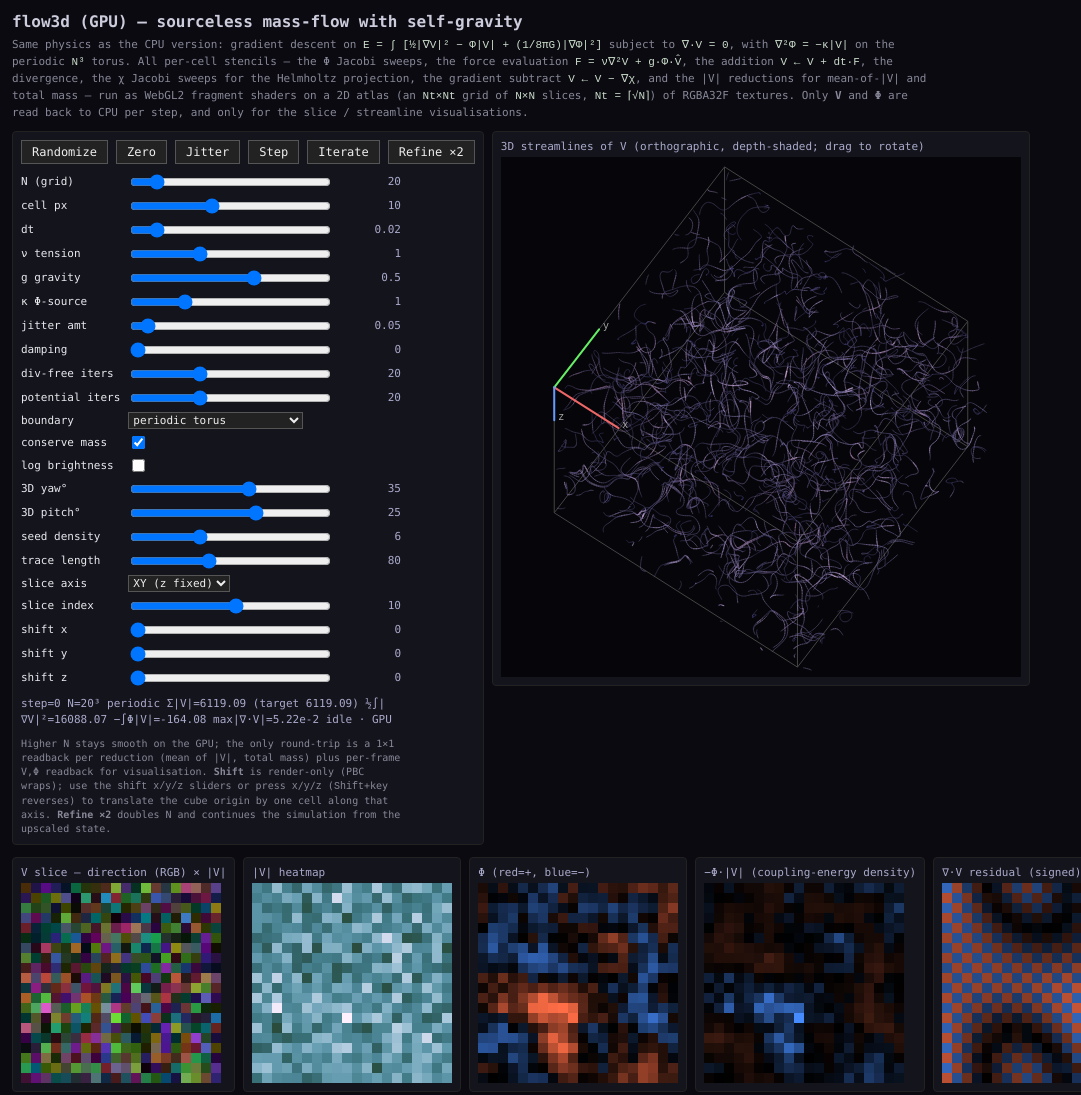
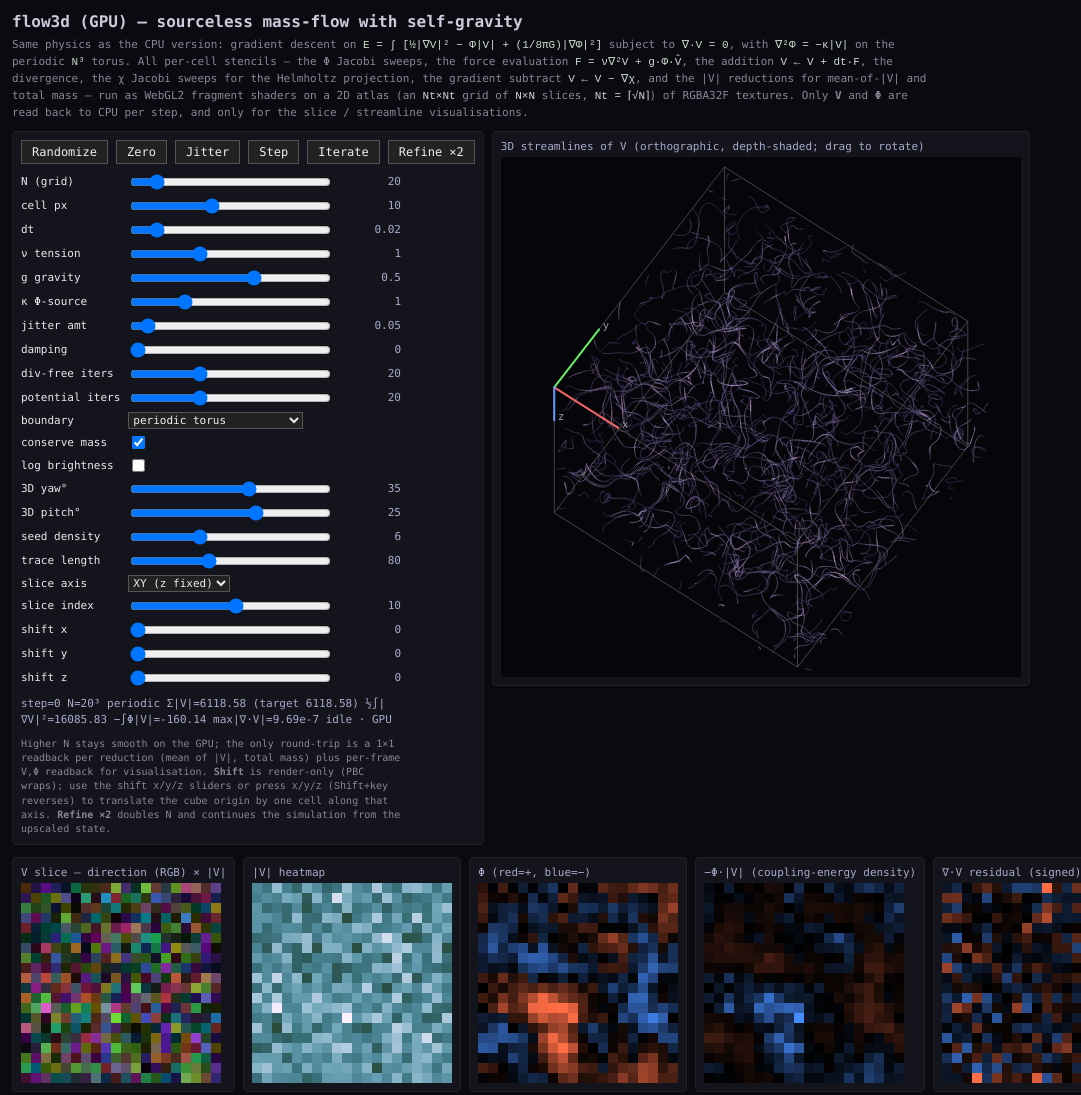
Before and after one commit to lukacslacko/sim3d, a plain HTML site: page flow3d.html in a window 1280 px wide. Shown: the whole page, without its empty margins (0-1081 px from the left). Drawn offline with Linux system fonts and the light colour scheme.

Commit message:
flow3d: red-black SOR for the Helmholtz / potential Jacobi sweeps
The plain weighted-Jacobi solver was converging at rate 1−2π²/N² per
sweep, so at N=56 with the default 20 iters per step the slow modes of
∇·V never got squeezed out and divergence persisted at steady state
(max|∇·V| ≈ 0.12 in the user's run).

The 7-point Laplacian is bipartite (red↔black), so a red-black sweep
is exact Gauss-Seidel.  The shader takes uParity ∈ {0,1} and copies
the wrong-parity cells through; one "iter" is two passes (red, then
black).  uOmega is auto-set to the analytical SOR optimum
2/(1+sin π/N), giving convergence rate 1−2sin(π/N) ≈ 1−2π/N — about
N/π× faster.

The Φ Poisson and the χ Helmholtz projection both go through the same
new _jacobiSOR helper; computePotentialOnly, projectDivFreeOnly and
the per-step computation were updated to call it.  _runPass also now
treats a length-1 array uniform value as a uniform1i (so uParity:[0])
and skips uniforms whose location optimised away.

Co-Authored-By: Claude Opus 4.7 (1M context) <noreply@anthropic.com>

```diff
--- a/flow3d.html
+++ b/flow3d.html
@@ -180,15 +180,28 @@ void main() {
 }
 `;
 
-// Single Jacobi sweep for ∇²Φ = src.  6Φ_new = Σ neighbours − src.
+// One red-black SOR half-sweep for ∇²Φ = src.
+//   uParity = 0 updates cells with (i+j+k) even, copies the others through;
+//   uParity = 1 updates the odd cells, copying the even ones through.
+//   Two consecutive half-sweeps with opposite parity = one Gauss-Seidel iter.
+//   The Laplacian's 7-point stencil is bipartite (red↔black only), so the
+//   half-sweep is exact GS, and over-relaxing by uOmega ≈ 2/(1+sin π/N)
+//   accelerates convergence from O(N²) to O(N) iters for the slow modes.
 const FS_JACOBI = FS_PRELUDE + `
 uniform sampler2D uPhi;
 uniform sampler2D uSrc;
+uniform float uOmega;
+uniform int   uParity;
 void main() {
   ivec2 px  = ivec2(gl_FragCoord.xy);
   ivec3 ijk = ijkOf(px);
   if (ijk.x >= N) { fragColor = vec4(0.0); return; }
   int i = ijk.x, j = ijk.y, k = ijk.z;
+  float old = texelFetch(uPhi, px, 0).r;
+  if (((i + j + k) & 1) != uParity) {
+    fragColor = vec4(old, 0.0, 0.0, 0.0);
+    return;
+  }
   float s = fetchScalar(uPhi, i+1, j, k)
           + fetchScalar(uPhi, i-1, j, k)
           + fetchScalar(uPhi, i, j+1, k)
@@ -196,7 +209,8 @@ void main() {
           + fetchScalar(uPhi, i, j, k+1)
           + fetchScalar(uPhi, i, j, k-1);
   float src = texelFetch(uSrc, px, 0).r;
-  fragColor = vec4((s - src) / 6.0, 0.0, 0.0, 0.0);
+  float gs  = (s - src) / 6.0;
+  fragColor = vec4(old + uOmega * (gs - old), 0.0, 0.0, 0.0);
 }
 `;
 
@@ -451,9 +465,11 @@ class GPUSim {
     if (uniforms) {
       for (const [name, value] of Object.entries(uniforms)) {
         const loc = gl.getUniformLocation(prog, name);
+        if (loc === null) continue;
         if (typeof value === 'number') gl.uniform1f(loc, value);
         else if (Array.isArray(value)) {
-          if (Number.isInteger(value[0])) gl.uniform2i(loc, value[0], value[1]);
+          if (value.length === 1) gl.uniform1i(loc, value[0]);                // single int
+          else if (Number.isInteger(value[0])) gl.uniform2i(loc, value[0], value[1]);
           else gl.uniform2f(loc, value[0], value[1]);
         }
       }
@@ -470,6 +486,25 @@ class GPUSim {
     gl.bindVertexArray(this.vao);
     gl.drawArrays(gl.TRIANGLES, 0, 3);
     gl.bindVertexArray(null);
+  }
+
+  // Red-black SOR for ∇²Φ = src on a ping-pong pair.  Each "iter" is a red
+  // sweep followed by a black sweep — bipartite Laplacian → exact Gauss-Seidel,
+  // and the SOR over-relaxation factor is auto-set to the analytical optimum
+  // 2/(1+sin(π/N)).
+  _jacobiSOR(fieldPair, srcTex, iters) {
+    if (iters <= 0) return;
+    const omega = 2.0 / (1.0 + Math.sin(Math.PI / this.N));
+    for (let it = 0; it < iters; it++) {
+      this._runPass('jacobi', fieldPair[1],
+        { uOmega: omega, uParity: [0] },
+        { uPhi: fieldPair[0], uSrc: srcTex });
+      [fieldPair[0], fieldPair[1]] = [fieldPair[1], fieldPair[0]];
+      this._runPass('jacobi', fieldPair[1],
+        { uOmega: omega, uParity: [1] },
+        { uPhi: fieldPair[0], uSrc: srcTex });
+      [fieldPair[0], fieldPair[1]] = [fieldPair[1], fieldPair[0]];
+    }
   }
 
   _reduceSum(srcTex) {
@@ -556,18 +591,12 @@ class GPUSim {
     const sumMag  = this._reduceSum(T.Mag);
     const meanMag = this.boundary === 0 ? sumMag / (this.N * this.N * this.N) : 0;
     this._runPass('src', T.Src, { uKappa: kappa, uMean: meanMag }, { uV: T.V[0] });
-    for (let it = 0; it < potIt; it++) {
-      this._runPass('jacobi', T.Phi[1], {}, { uPhi: T.Phi[0], uSrc: T.Src });
-      [T.Phi[0], T.Phi[1]] = [T.Phi[1], T.Phi[0]];
-    }
+    this._jacobiSOR(T.Phi, T.Src, potIt);
   }
   projectDivFreeOnly(divIt) {
     const T = this.tex;
     this._runPass('div', T.Div, {}, { uV: T.V[0] });
-    for (let it = 0; it < divIt; it++) {
-      this._runPass('jacobi', T.Chi[1], {}, { uPhi: T.Chi[0], uSrc: T.Div });
-      [T.Chi[0], T.Chi[1]] = [T.Chi[1], T.Chi[0]];
-    }
+    this._jacobiSOR(T.Chi, T.Div, divIt);
     this._runPass('gradSub', T.V[1], {}, { uV: T.V[0], uChi: T.Chi[0] });
     [T.V[0], T.V[1]] = [T.V[1], T.V[0]];
   }
@@ -579,16 +608,13 @@ class GPUSim {
     const T = this.tex;
     // 1. |V|
     this._runPass('mag', T.Mag, {}, { uV: T.V[0] });
-    // 2. mean|V|
+    // 2. mean|V| — only subtracted in periodic mode; Dirichlet feeds raw |V|.
     const sumMag  = this._reduceSum(T.Mag);
-    const meanMag = sumMag / (this.N * this.N * this.N);
+    const meanMag = this.boundary === 0 ? sumMag / (this.N * this.N * this.N) : 0;
     // 3. src = -kappa·(|V|-mean)
     this._runPass('src', T.Src, { uKappa: kappa, uMean: meanMag }, { uV: T.V[0] });
-    // 4. Phi Jacobi
-    for (let it = 0; it < potIt; it++) {
-      this._runPass('jacobi', T.Phi[1], {}, { uPhi: T.Phi[0], uSrc: T.Src });
-      [T.Phi[0], T.Phi[1]] = [T.Phi[1], T.Phi[0]];
-    }
+    // 4. Phi via red-black SOR
+    this._jacobiSOR(T.Phi, T.Src, potIt);
     // 5. force
     this._runPass('force', T.Force, { uNu: nu, uG: g }, { uV: T.V[0], uPhi: T.Phi[0] });
     // 6. V += dt·F
@@ -601,11 +627,8 @@ class GPUSim {
     }
     // 8. div(V)
     this._runPass('div', T.Div, {}, { uV: T.V[0] });
-    // 9. χ Jacobi (warm-started in T.Chi[0])
-    for (let it = 0; it < divIt; it++) {
-      this._runPass('jacobi', T.Chi[1], {}, { uPhi: T.Chi[0], uSrc: T.Div });
-      [T.Chi[0], T.Chi[1]] = [T.Chi[1], T.Chi[0]];
-    }
+    // 9. χ via red-black SOR (warm-started in T.Chi[0])
+    this._jacobiSOR(T.Chi, T.Div, divIt);
     // 10. V -= ∇χ
     this._runPass('gradSub', T.V[1], {}, { uV: T.V[0], uChi: T.Chi[0] });
     [T.V[0], T.V[1]] = [T.V[1], T.V[0]];
```
